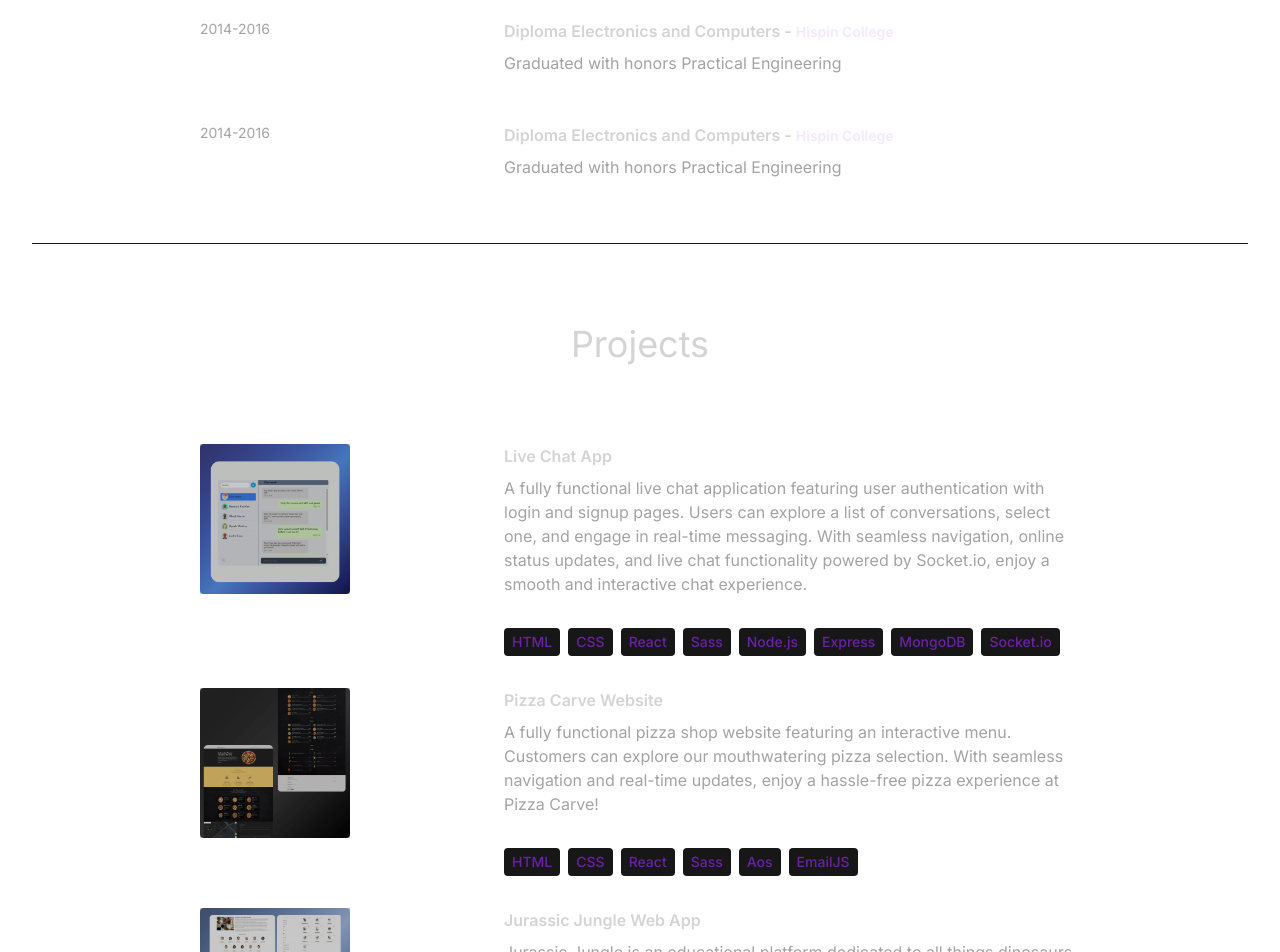
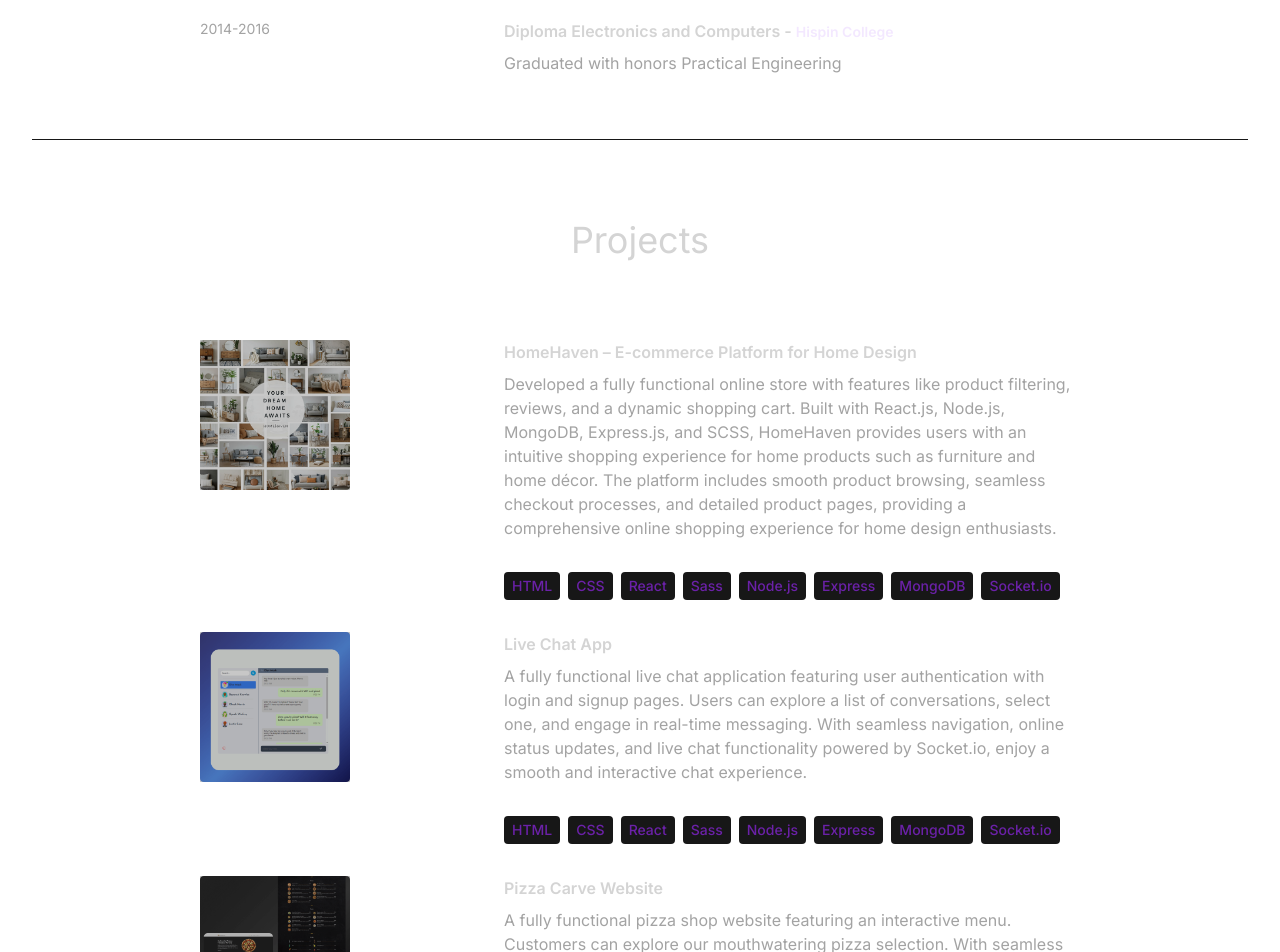
Before and after one commit to avishaiEtach/new_portfolio, a React (Create React App) app: page / in a window 1280 px wide. Shown: the part 2220-3172 px from the top of the page. Built offline with nearby package versions, Linux system fonts and the light colour scheme.

Commit message:
adding homehave project

```diff
--- a/src/assets/constants.ts
+++ b/src/assets/constants.ts
@@ -4,6 +4,7 @@ import project3 from "../assets/images/project-3.png";
 import project4 from "../assets/images/project-4.png";
 import project5 from "../assets/images/project-5.png";
 import project6 from "../assets/images/project-6.png";
+import project7 from "../assets/images/project-7.png";
 import { RiReactjsLine } from "react-icons/ri";
 import { FaHtml5 } from "react-icons/fa";
 import { FaCss3Alt } from "react-icons/fa";
@@ -58,15 +59,26 @@ export const Education_CONTENT = [
     company: "Hispin College",
     description: `Graduated with honors Practical Engineering`,
   },
-  {
-    year: "2014-2016",
-    role: "Diploma Electronics and Computers",
-    company: "Hispin College",
-    description: `Graduated with honors Practical Engineering`,
-  },
 ];
 
 export const PROJECTS = [
+  {
+    title: "HomeHaven – E-commerce Platform for Home Design",
+    image: project7,
+    description:
+      "Developed a fully functional online store with features like product filtering, reviews, and a dynamic shopping cart. Built with React.js, Node.js, MongoDB, Express.js, and SCSS, HomeHaven provides users with an intuitive shopping experience for home products such as furniture and home décor. The platform includes smooth product browsing, seamless checkout processes, and detailed product pages, providing a comprehensive online shopping experience for home design enthusiasts.",
+    technologies: [
+      "HTML",
+      "CSS",
+      "React",
+      "Sass",
+      "Node.js",
+      "Express",
+      "MongoDB",
+      "Socket.io",
+    ],
+    link: "https://homehaven-2ysw.onrender.com",
+  },
   {
     title: "Live Chat App",
     image: project6,
@@ -92,22 +104,22 @@ export const PROJECTS = [
     technologies: ["HTML", "CSS", "React", "Sass", "Aos", "EmailJS"],
     link: "https://pizzacarve.onrender.com/",
   },
-  {
-    title: "Jurassic Jungle Web App",
-    image: project2,
-    description:
-      "Jurassic Jungle is an educational platform dedicated to all things dinosaurs. Dive into a rich collection of data on prehistoric creatures, read fascinating articles, and explore the world of dinosaurs like never before. Users can sign up, become members, contribute by writing their own articles, and even add new dinosaurs to the database. With a comprehensive admin panel, site management is streamlined for administrators, ensuring a dynamic and evolving learning environment. Step into Jurassic Jungle and unleash your inner paleontologist!",
-    technologies: [
-      "HTML",
-      "CSS",
-      "React",
-      "Sass",
-      "Node.js",
-      "Express",
-      "MongoDB",
-    ],
-    link: "https://jurassicjungle.onrender.com",
-  },
+  // {
+  //   title: "Jurassic Jungle Web App",
+  //   image: project2,
+  //   description:
+  //     "Jurassic Jungle is an educational platform dedicated to all things dinosaurs. Dive into a rich collection of data on prehistoric creatures, read fascinating articles, and explore the world of dinosaurs like never before. Users can sign up, become members, contribute by writing their own articles, and even add new dinosaurs to the database. With a comprehensive admin panel, site management is streamlined for administrators, ensuring a dynamic and evolving learning environment. Step into Jurassic Jungle and unleash your inner paleontologist!",
+  //   technologies: [
+  //     "HTML",
+  //     "CSS",
+  //     "React",
+  //     "Sass",
+  //     "Node.js",
+  //     "Express",
+  //     "MongoDB",
+  //   ],
+  //   link: "https://jurassicjungle.onrender.com",
+  // },
   {
     title: "Covid-19 Tracker App",
     image: project3,
```
Also changed, not shown: src/assets/images/project-7.png (added).
